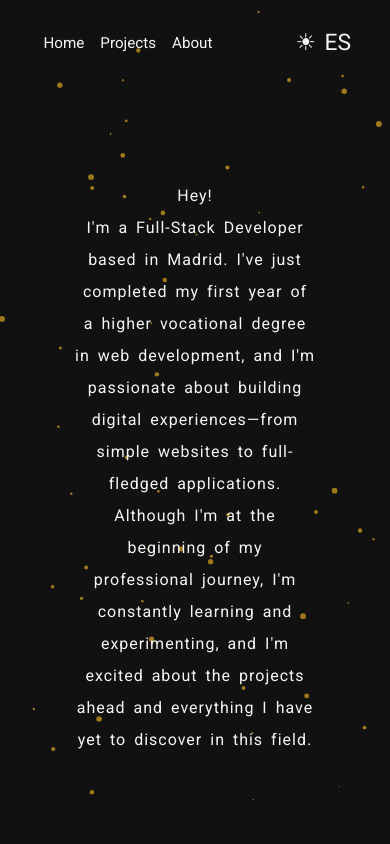
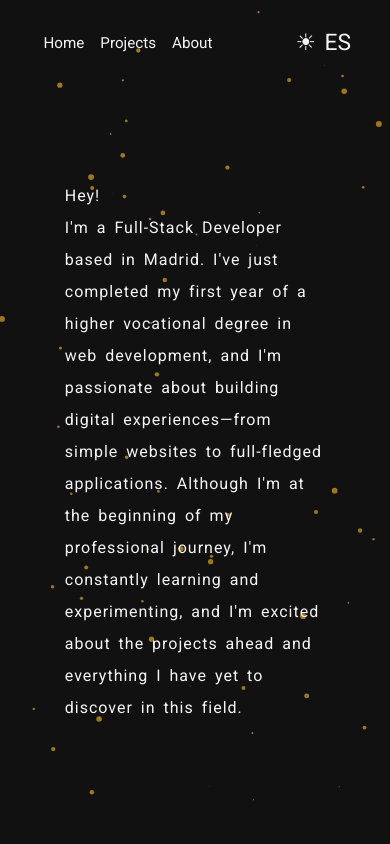
Before and after one commit to JKFullDev/my_portfolio, a website built with Vite: page index.html in a window 390 px wide. Both pictures are taken after a click on the link "About". Shown: the top 844 px of the page. Built offline with nearby package versions, Linux system fonts and the light colour scheme.

Commit message:
textAlign;

```diff
--- a/src/pages/About/About.css
+++ b/src/pages/About/About.css
@@ -44,6 +44,7 @@
 
     .about>p {
         font-size: 1.1rem;
+        text-align: left;
     }
 
     .about>a {
@@ -55,7 +56,7 @@
 @media (max-width: 480px) {
     .about {
         gap: 2rem !important;
-        width: 70%;
+        width: 75%;
         padding: 1rem 1rem;
         align-items: center;
         text-align: center;
@@ -63,7 +64,7 @@
 
     .about>p {
         font-size: 1rem;
-        text-align: center;
+        text-align: left;
     }
 
     .about>a {
```
